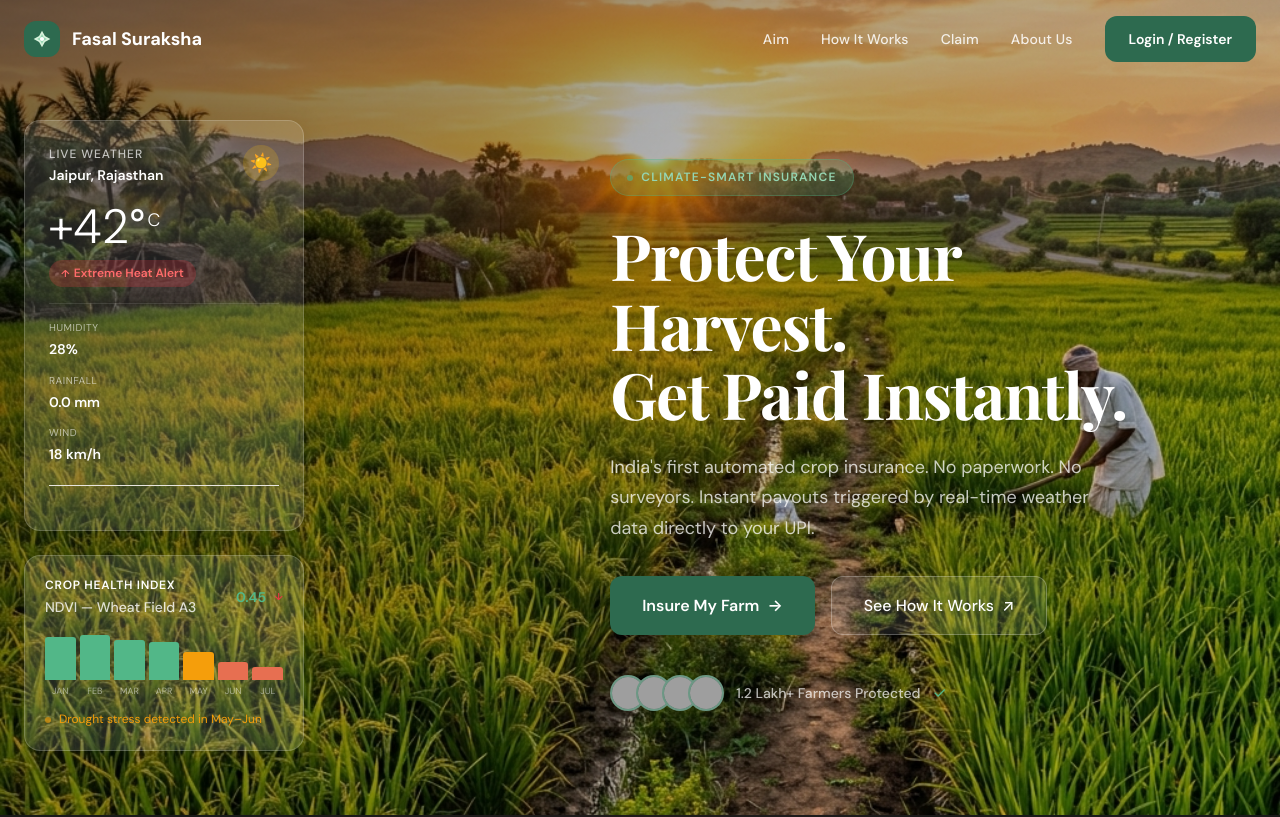
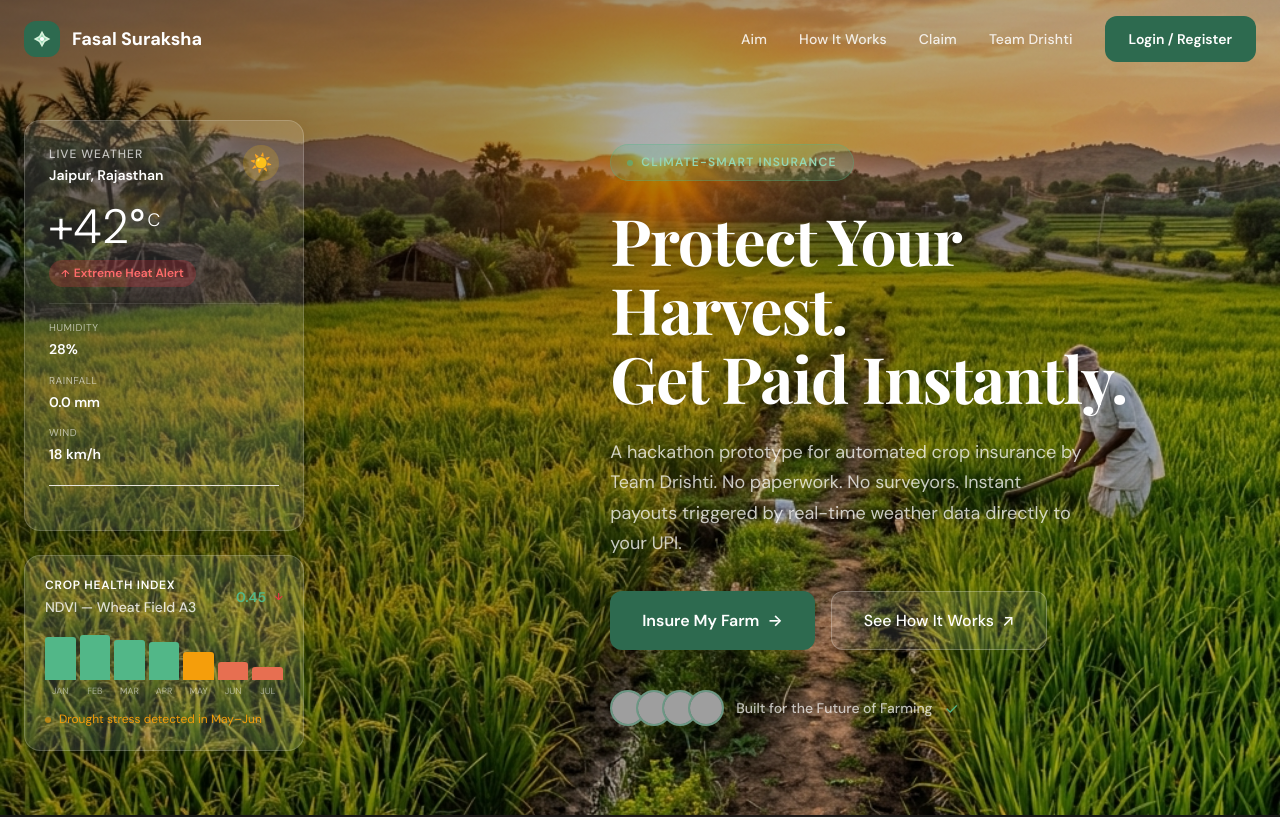
Before and after one commit to iZiaur/Fasal-Suraksha, a React (Vite) app: page / in a window 1280 px wide. Shown: the top 817 px of the page. Built offline with nearby package versions, Linux system fonts and the light colour scheme; grey boxes are pictures that could not be loaded; a web font is replaced by a local one.

Commit message:
feat: rebrand website to Team Drishti hackathon prototype for Build for Good

```diff
--- a/src/components/CTAFooter.jsx
+++ b/src/components/CTAFooter.jsx
@@ -61,7 +61,7 @@ const CTAFooter = () => {
                 <polyline points="20 6 9 17 4 12" />
               </svg>
             </span>
-            Trusted by 1.2 Lakh+ Farmers Across Rajasthan, Maharashtra &amp; UP
+            A Hackathon Prototype Conceptualized and Built by Team Drishti
           </div>
         </div>
       </section>
@@ -180,12 +180,12 @@ const CTAFooter = () => {
 
           {/* ---- Column 5: Legal ---- */}
           <div className="footer-col">
-            <h4 className="footer-col-title">Legal</h4>
+            <h4 className="footer-col-title">Team Drishti</h4>
             <nav className="footer-links">
-              <a href="#">Terms of Service</a>
-              <a href="#">Privacy Policy</a>
-              <a href="#">IRDAI Compliance</a>
-              <a href="#">Grievance</a>
+              <a href="#">Devpost Submission</a>
+              <a href="#">GitHub Repository</a>
+              <a href="#">Team Profiles</a>
+              <a href="#">Project Demo</a>
             </nav>
           </div>
 
@@ -216,7 +216,7 @@ const CTAFooter = () => {
         <div className="footer-bottom">
           <div className="footer-bottom-inner">
             <span className="footer-copyright">
-              &copy; 2026 Fasal Suraksha. All Rights Reserved.
+              Built with ❤️ by Team Drishti for the Build for Good Hackathon.
             </span>
 
             <div className="footer-bottom-links">
@@ -229,7 +229,7 @@ const CTAFooter = () => {
 
             <span className="footer-made-with">
               <span className="footer-made-dot" />
-              Made with care for Indian farmers
+              Team Drishti Prototype
             </span>
           </div>
         </div>
--- a/src/components/Hero.jsx
+++ b/src/components/Hero.jsx
@@ -94,9 +94,9 @@ export default function Hero() {
           </h1>
 
           <p className="hero-description">
-            India's first automated crop insurance. No paperwork. No
-            surveyors. Instant payouts triggered by real-time weather
-            data directly to your UPI.
+            A hackathon prototype for automated crop insurance by Team Drishti.
+            No paperwork. No surveyors. Instant payouts triggered by real-time
+            weather data directly to your UPI.
           </p>
 
           <div className="hero-buttons">
@@ -125,7 +125,7 @@ export default function Hero() {
               </div>
             </div>
             <span className="hero-proof-text">
-              1.2 Lakh+ Farmers Protected
+              Built for the Future of Farming
             </span>
             <span className="hero-proof-check">✓</span>
           </div>
--- a/src/components/LiveMonitoring.jsx
+++ b/src/components/LiveMonitoring.jsx
@@ -86,7 +86,7 @@ const photos = [
   {
     src: '/images/crowd.png',
     alt: 'Large crowd of people',
-    caption: 'Farmers Enrolled in Network',
+    caption: 'Simulated Farmer Network',
   },
   {
     src: 'https://images.unsplash.com/photo-1517245386807-bb43f82c33c4?auto=format&fit=crop&w=800&q=80',
--- a/src/components/Mission.jsx
+++ b/src/components/Mission.jsx
@@ -47,10 +47,10 @@ const features = [
 ];
 
 const stats = [
-  { value: '1.2L+', label: 'Farmers Enrolled' },
-  { value: '₹4.8Cr', label: 'Payouts Disbursed' },
-  { value: '99.2%', label: 'Payout Accuracy' },
-  { value: '<24h', label: 'Avg. Payout Time' },
+  { value: '1.2L+', label: 'Target Farmers' },
+  { value: '₹4.8Cr', label: 'Projected Impact' },
+  { value: '100%', label: 'Smart Contract Accuracy' },
+  { value: 'Instant', label: 'Payout Goal' },
 ];
 
 /* Unsplash images — aerial Indian farmland */
@@ -102,7 +102,7 @@ const Mission = () => {
       <div className="mission__container">
         {/* Section pill tag */}
         <div className="mission__tag mission__animate">
-          <span className="section-tag">Our Mission</span>
+          <span className="section-tag">The Drishti Vision</span>
         </div>
 
         {/* Two-column grid */}
--- a/src/components/Navbar.jsx
+++ b/src/components/Navbar.jsx
@@ -39,7 +39,7 @@ export default function Navbar() {
           <a href="#crisis" className="navbar-link">Aim</a>
           <a href="#how-it-works" className="navbar-link">How It Works</a>
           <a href="#coverage-plans" className="navbar-link">Claim</a>
-          <a href="#mission" className="navbar-link">About Us</a>
+          <a href="#mission" className="navbar-link">Team Drishti</a>
           <Link to="/login" className="navbar-cta">Login / Register</Link>
         </div>
 
```
